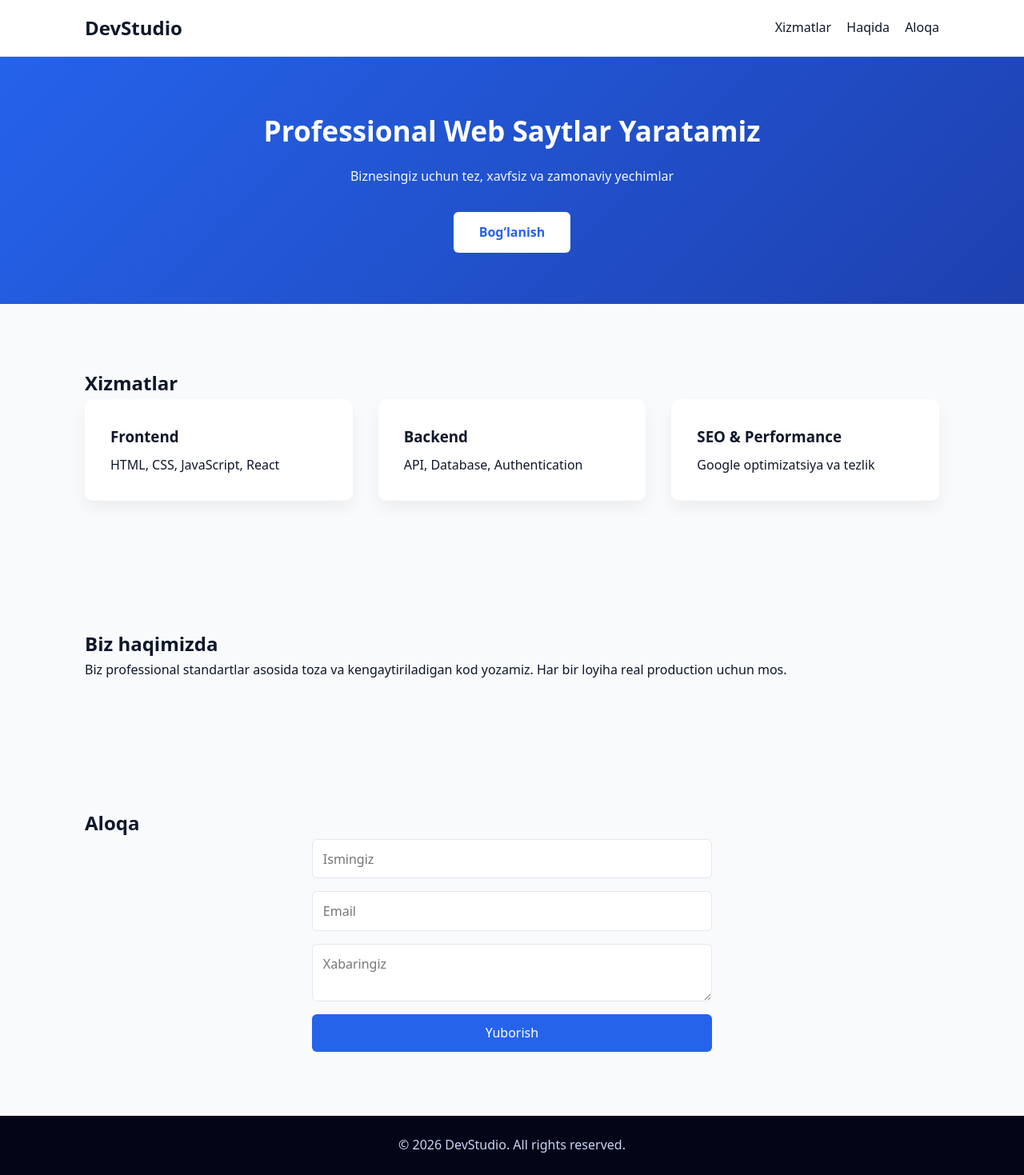
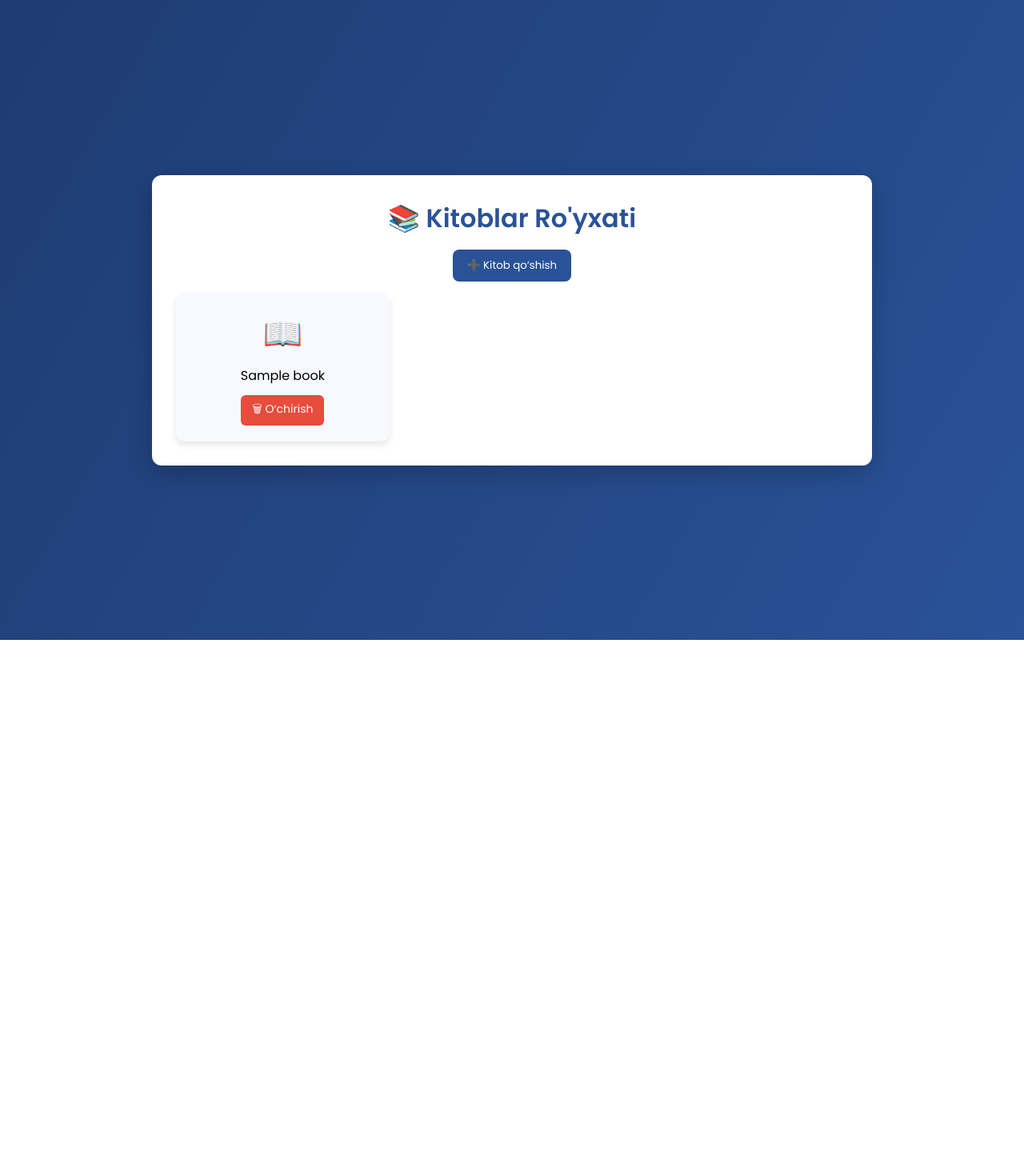
Before and after one commit to mub1nakhan/m_first-website, a Django app: page / in a window 1280 px wide. Shown: the whole page at 80% size. After the commit the page ends 800 px from the top, so only its background shows below. Run offline with Django 5.2, Linux system fonts and the light colour scheme; tables that the repository leaves empty hold one stand-in row (values such as "Sample post").

Commit message:
kitob qoshish funksiyasi qoshildi

```diff
--- a/core/urls.py
+++ b/core/urls.py
@@ -23,5 +23,5 @@ urlpatterns = [
     path('admin/', admin.site.urls),
     path('hello/',hello),
     path('bye/', bye),
-    path('', mine_s)
+    path('', mine_s,name="index")
 ]
--- a/main/admin.py
+++ b/main/admin.py
@@ -1,6 +1,6 @@
 from django.contrib import admin
 from .models import Quote
-from .models import Book
+from .models import Book,Author
 # Register your models here.
 
 
@@ -8,3 +8,4 @@ admin.site.register(Quote)
 
 
 admin.site.register(Book)
+admin.site.register(Author)
--- a/main/models.py
+++ b/main/models.py
@@ -12,13 +12,25 @@ class Quote(models.Model):
     def __str__(self):
         return f"{self.book_name} - {self.book_author}"
 
-class Book(models.Model):
-    name = models.CharField( max_length=250)
-    author = models.CharField(max_length=250)
-    price = models.IntegerField()
-    ganre = models.CharField(max_length=224)
-    read_at = models.DateTimeField(auto_now_add=True)
-    finish_at = models.DateTimeField(auto_now=True)
+
+class Author(models.Model):
+    name = models.CharField(max_length=255)
+    year = models.SmallIntegerField()
+
 
     def __str__(self):
-        return f"{self.name} - {self.author}"
+        return f"{self.name} - {self.year}"
+
+    class Meta:
+        verbose_name = "Muallif"
+        verbose_name_plural = "Mualliflar"
+
+
+class Book(models.Model):
+    title = models.CharField( max_length=250)
+    description = models.TextField(null=True, blank=True)
+    author = models.ForeignKey(Author, on_delete=models.SET_NULL,null=True)
+
+
+    def __str__(self):
+        return f"{self.title} - {self.author}"
--- a/main/views.py
+++ b/main/views.py
@@ -1,7 +1,31 @@
-from django.shortcuts import render
-
+from django.shortcuts import render,redirect
+from .models import Book
+from .models import Author
 # Create your views here.
 
 
 def mine_s(request):
-    return render(request,"index.html")
+
+    if request.method == "POST":
+        title = request.POST.get("title")
+        author_name = request.POST.get("author")
+
+        author = Author.objects.filter(name__icontains = author_name).first()
+        if not author:
+            author= Author.objects.create(name=author_name,year=1967)
+
+        book = Book.objects.create(
+            title= title,
+            author= author
+        )
+        return redirect("index")
+
+
+
+
+
+
+
+    book = Book.objects.all()
+    author = Author.objects.all()
+    return render(request,"index.html", context={"books":book,"authors":author})
--- a/templates/index.html
+++ b/templates/index.html
@@ -1,224 +1,289 @@
 <!DOCTYPE html>
-<html lang="uz">
+<html lang="en">
 <head>
 <meta charset="UTF-8">
 <meta name="viewport" content="width=device-width, initial-scale=1.0">
-  <title>Professional Web Developer</title>
-  <meta name="description" content="Zamonaviy va professional web saytlar yaratish xizmati">
+<title>Kitoblar Ro'yxati</title>
+
+<link href="https://fonts.googleapis.com/css2?family=Poppins:wght@300;400;600&display=swap" rel="stylesheet">
 
 <style>
-    :root {
-      --primary: #2563eb;
-      --dark: #0f172a;
-      --light: #f8fafc;
-      --gray: #e5e7eb;
+
+*{
+box-sizing:border-box;
+margin:0;
+padding:0;
+font-family:'Poppins',sans-serif;
 }
 
-    * {
-      margin: 0;
-      padding: 0;
-      box-sizing: border-box;
-      font-family: system-ui, -apple-system, sans-serif;
+body{
+background:linear-gradient(120deg,#1e3c72,#2a5298);
+min-height:100vh;
+display:flex;
+justify-content:center;
+align-items:center;
+padding:20px;
+gap:20px;
+flex-wrap:wrap;
 }
 
-    body {
-      background: var(--light);
-      color: var(--dark);
-      line-height: 1.6;
+.container{
+background:#fff;
+width:100%;
+max-width:900px;
+border-radius:12px;
+padding:30px;
+box-shadow:0 10px 30px rgba(0,0,0,0.2);
 }
 
-    header {
-      background: white;
-      border-bottom: 1px solid var(--gray);
+h1{
+text-align:center;
+margin-bottom:15px;
+color:#2a5298;
 }
 
-    .container {
-      max-width: 1100px;
-      margin: auto;
-      padding: 1rem;
+/* BUTTONS */
+
+.add-btn{
+display:block;
+margin:0 auto 15px;
+background:#2a5298;
+color:white;
+border:none;
+padding:10px 18px;
+border-radius:8px;
+cursor:pointer;
 }
 
-    nav {
-      display: flex;
-      justify-content: space-between;
-      align-items: center;
+.add-btn:hover{
+background:#1e3c72;
 }
 
-    nav ul {
-      display: flex;
-      list-style: none;
-      gap: 1.2rem;
+.delete-btn{
+margin-top:12px;
+background:#e74c3c;
+color:white;
+border:none;
+padding:7px 14px;
+border-radius:6px;
+cursor:pointer;
+font-size:14px;
 }
 
-    nav a {
-      text-decoration: none;
-      color: var(--dark);
-      font-weight: 500;
+.delete-btn:hover{
+background:#c0392b;
 }
 
-    .hero {
-      background: linear-gradient(135deg, #2563eb, #1e40af);
-      color: white;
-      text-align: center;
-      padding: 4rem 1rem;
+/* GRID */
+
+.books-grid{
+display:grid;
+grid-template-columns:repeat(auto-fill,minmax(220px,1fr));
+gap:20px;
 }
 
-    .hero h2 {
-      font-size: 2.2rem;
+.book-card{
+background:#f7f9ff;
+padding:20px;
+border-radius:10px;
+text-align:center;
+transition:.3s;
+box-shadow:0 4px 10px rgba(0,0,0,0.1);
 }
 
-    .hero p {
-      margin: 1rem 0 2rem;
-      opacity: 0.95;
+.book-card:hover{
+transform:translateY(-5px);
+box-shadow:0 8px 20px rgba(0,0,0,0.2);
 }
 
-    .btn {
-      background: white;
-      color: var(--primary);
-      padding: 0.8rem 2rem;
-      border-radius: 6px;
-      font-weight: 600;
-      text-decoration: none;
-      display: inline-block;
+.book-icon{
+font-size:40px;
+margin-bottom:10px;
 }
 
-    section {
-      padding: 4rem 1rem;
+.book-title{
+font-size:16px;
+font-weight:500;
 }
 
-    .grid {
-      display: grid;
-      gap: 2rem;
-      grid-template-columns: repeat(auto-fit, minmax(250px, 1fr));
+/* MODAL */
+
+.modal,.delete-modal{
+position:fixed;
+top:0;
+left:0;
+width:100%;
+height:100%;
+background:rgba(0,0,0,0.6);
+display:none;
+justify-content:center;
+align-items:center;
+z-index:999;
 }
 
-    .card {
-      background: white;
-      padding: 2rem;
-      border-radius: 10px;
-      box-shadow: 0 10px 20px rgba(0,0,0,0.05);
+.modal-content,.delete-content{
+background:#fff;
+width:90%;
+max-width:400px;
+padding:25px;
+border-radius:10px;
+position:relative;
 }
 
-    .card h3 {
-      margin-bottom: 0.5rem;
+.close{
+position:absolute;
+right:15px;
+top:10px;
+font-size:22px;
+cursor:pointer;
 }
 
-    form {
-      max-width: 500px;
-      margin: auto;
-      display: flex;
-      flex-direction: column;
-      gap: 1rem;
+.modal-content h2,.delete-content h2{
+text-align:center;
+margin-bottom:15px;
+color:#2a5298;
 }
 
-    input, textarea {
-      padding: 0.8rem;
-      border-radius: 6px;
-      border: 1px solid var(--gray);
-      font-size: 1rem;
+.modal-content input{
+width:100%;
+padding:10px;
+margin-bottom:12px;
+border-radius:6px;
+border:1px solid #ccc;
 }
 
-    button {
-      background: var(--primary);
-      color: white;
-      padding: 0.8rem;
-      border: none;
-      border-radius: 6px;
-      cursor: pointer;
-      font-size: 1rem;
+.modal-content button{
+width:100%;
+padding:10px;
+background:#2a5298;
+color:white;
+border:none;
+border-radius:6px;
+cursor:pointer;
 }
 
-    footer {
-      background: #020617;
-      color: #cbd5f5;
-      text-align: center;
-      padding: 1.5rem;
+.modal-content button:hover{
+background:#1e3c72;
 }
 
-    @media (max-width: 600px) {
-      .hero h2 {
-        font-size: 1.7rem;
+/* DELETE MODAL */
+
+.delete-actions{
+display:flex;
+gap:10px;
 }
+
+.confirm-delete{
+flex:1;
+background:#e74c3c;
+color:white;
+border:none;
+padding:10px;
+border-radius:6px;
+cursor:pointer;
 }
+
+.cancel-delete{
+flex:1;
+background:#95a5a6;
+color:white;
+border:none;
+padding:10px;
+border-radius:6px;
+cursor:pointer;
+}
+
 </style>
 </head>
+
 <body>
 
-  <header>
 <div class="container">
-      <nav>
-        <h1>DevStudio</h1>
-        <ul>
-          <li><a href="#services">Xizmatlar</a></li>
-          <li><a href="#about">Haqida</a></li>
-          <li><a href="#contact">Aloqa</a></li>
-        </ul>
-      </nav>
+
+<h1>📚 Kitoblar Ro'yxati</h1>
+
+<button class="add-btn" onclick="openAddModal()">➕ Kitob qo‘shish</button>
+
+{% if books %}
+<div class="books-grid">
+
+{% for book in books %}
+<div class="book-card">
+
+<div class="book-icon">📖</div>
+<div class="book-title">{{ book.title }}</div>
+
+<button class="delete-btn" onclick="openDeleteModal({{ book.id }})">🗑 O‘chirish</button>
+
 </div>
-  </header>
+{% endfor %}
 
-  <main>
+</div>
+{% else %}
+<p style="text-align:center;color:#888;">Hozircha kitoblar yo‘q</p>
+{% endif %}
 
-    <section class="hero">
-      <h2>Professional Web Saytlar Yaratamiz</h2>
-      <p>Biznesingiz uchun tez, xavfsiz va zamonaviy yechimlar</p>
-      <a href="#contact" class="btn">Bog‘lanish</a>
-    </section>
+</div>
 
-    <section id="services">
-      <div class="container">
-        <h2>Xizmatlar</h2>
-        <div class="grid">
-          <div class="card">
-            <h3>Frontend</h3>
-            <p>HTML, CSS, JavaScript, React</p>
-          </div>
-          <div class="card">
-            <h3>Backend</h3>
-            <p>API, Database, Authentication</p>
-          </div>
-          <div class="card">
-            <h3>SEO & Performance</h3>
-            <p>Google optimizatsiya va tezlik</p>
+<!-- ADD MODAL -->
+
+<div class="modal" id="addModal">
+<div class="modal-content">
+
+<span class="close" onclick="closeAddModal()">&times;</span>
+
+<h2>Yangi kitob qo‘shish</h2>
+
+<form method="POST" action="/add-book/">
+{% csrf_token %}
+<input type="text" name="title" placeholder="Kitob nomi" required>
+<button type="submit">Saqlash</button>
+</form>
+
 </div>
 </div>
+
+<!-- DELETE MODAL -->
+
+<div class="delete-modal" id="deleteModal">
+<div class="delete-content">
+
+<h2>O‘chirishni tasdiqlang</h2>
+<p>Rostdan ham ushbu kitobni o‘chirmoqchimisiz?</p>
+
+<form method="POST" id="deleteForm">
+{% csrf_token %}
+<div class="delete-actions">
+<button type="submit" class="confirm-delete">Ha</button>
+<button type="button" class="cancel-delete" onclick="closeDeleteModal()">Yo‘q</button>
 </div>
-    </section>
+</form>
 
-    <section id="about">
-      <div class="container">
-        <h2>Biz haqimizda</h2>
-        <p>
-          Biz professional standartlar asosida toza va kengaytiriladigan kod yozamiz.
-          Har bir loyiha real production uchun mos.
-        </p>
 </div>
-    </section>
-
-    <section id="contact">
-      <div class="container">
-        <h2>Aloqa</h2>
-        <form id="contactForm">
-          <input type="text" placeholder="Ismingiz" required>
-          <input type="email" placeholder="Email" required>
-          <textarea placeholder="Xabaringiz"></textarea>
-          <button type="submit">Yuborish</button>
-        </form>
 </div>
-    </section>
-
-  </main>
-
-  <footer>
-    <p>© 2026 DevStudio. All rights reserved.</p>
-  </footer>
 
 <script>
-    document.getElementById("contactForm").addEventListener("submit", function(e) {
-      e.preventDefault();
-      alert("Xabaringiz yuborildi! Tez orada bog‘lanamiz 🚀");
-      this.reset();
-    });
+
+function openAddModal(){
+document.getElementById("addModal").style.display="flex";
+}
+
+function closeAddModal(){
+document.getElementById("addModal").style.display="none";
+}
+
+function openDeleteModal(id){
+let modal = document.getElementById("deleteModal");
+let form = document.getElementById("deleteForm");
+
+form.action = "/delete-book/" + id + "/";
+modal.style.display="flex";
+}
+
+function closeDeleteModal(){
+document.getElementById("deleteModal").style.display="none";
+}
+
 </script>
 
 </body>
```
Lines whose indentation alone changed are shown as unchanged.
